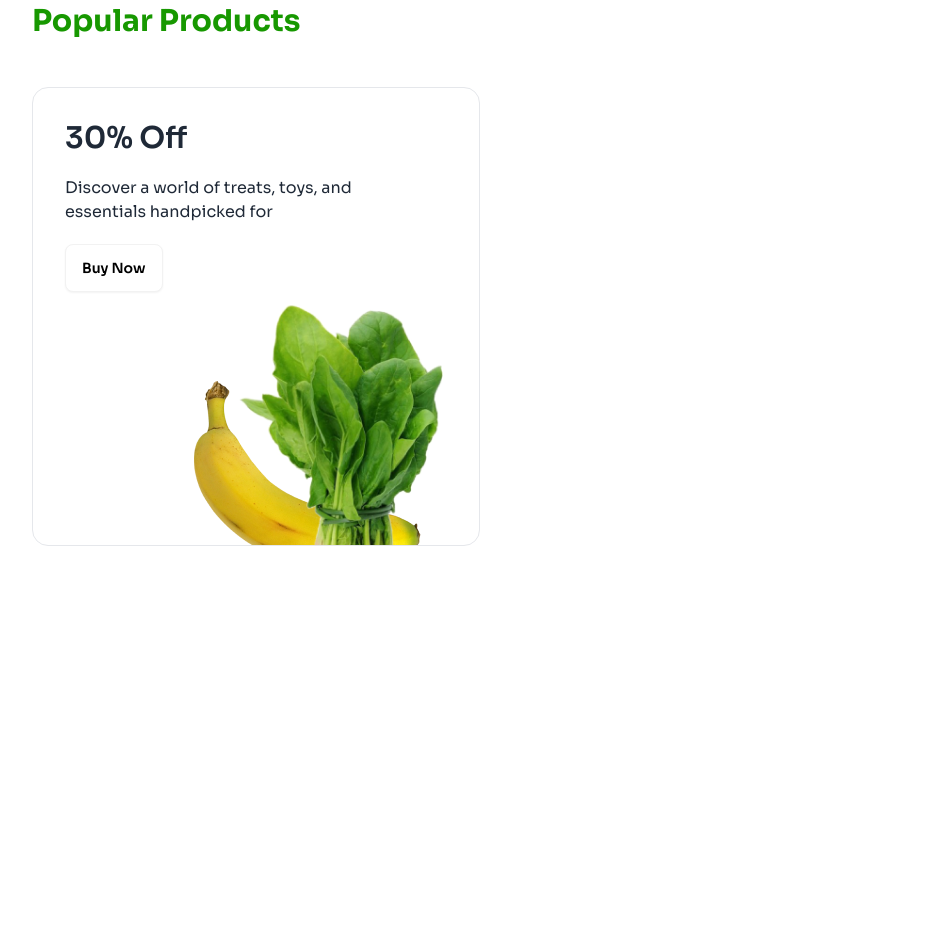
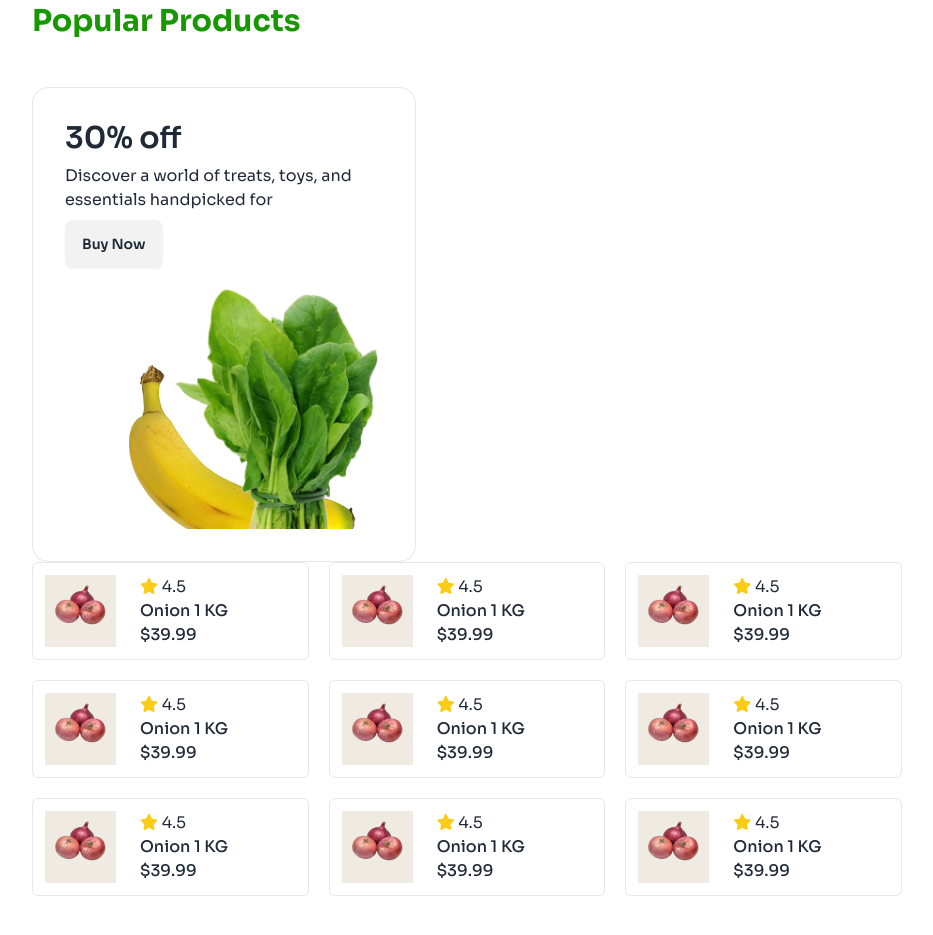
Before and after one commit to abrarjim23/living-lab-assignment-3, a plain HTML site: page index.html in a window 1280 px wide. Shown: the part 2000-2935 px from the top of the page, without its empty margins (48-981 px from the left). Before the commit the page ends 2670 px from the top, so only its background shows below. Drawn offline with nearby package versions, Linux system fonts and the light colour scheme.

Commit message:
added products section

```diff
--- a/index.html
+++ b/index.html
@@ -192,46 +192,164 @@
                 <h1 class="text-3xl font-bold text-left mb-12 text-accent-color mx-8 md:mx-0">Popular Products</h1>
             </div>
 
-            <!-- <div class="card max-w-xl border pb-24">
+            <!-- Big Product Card -->
 
-                <div class=" card-body space-y-3 relative z-10">
+            <div class="card w-96 border bg-gradient-to-[70deg] from-[#53DB3A]
+            to-[#FFFFFF]">
+                <div class="card-body">
+                    <h2 class="text-3xl font-semibold">30% off</h2>
+                    <p>Discover a world of treats, toys, and essentials handpicked for </p>
+                    <div>
+                        <button class="btn">Buy Now</button>
+                    </div>
 
-                  <h2 class="text-3xl font-semibold max-w-72">30% Off</h2>
-                  <p class="max-w-72
-                  ">Discover a world of treats, toys, and essentials handpicked for </p>
-
-                  <div class="card-actions justify-start">
-                    <button class="btn bg-white text-black">Buy Now</button>
+                    <div class="card-actions justify-end">
+                        <img src="c2-assets/vegetable-offer.png" alt="">
+                    </div>
                 </div>
             </div>
 
-                <figure class="pl-2 pt-2 absolute left-40 top-36">
-                    <img
-                      src="c2-assets/vegetable-offer.png"
-                      alt="Shoes" />
-                  </figure>
 
-              </div> -->
+            <!-- Small Small Cards -->
+            <div class="grid grid-cols-2 md:grid-cols-3 max-w-[870px] gap-5">
 
-              <div class="card bg-base-100 max-w-md border">
+                <!-- Card - 1 -->
+                <div class="border rounded-md flex max-w-72">
 
-                <div class="card-body space-y-3 pb-0">
+                    <div class="bg-accent-color-secondary m-3 max-w-20">
+                        <img class="" src="c2-assets/onion.png" alt="veg" />
+                    </div>
 
-                  <h2 class="text-3xl font-semibold">30% Off</h2>
-                  <p>Discover a world of treats, toys, and <br> essentials handpicked for </p>
+                    <div class="m-3">
+                        <h5 class="text-left"><i class="fa-solid fa-star text-yellow-400"></i> 4.5</h5>
+                        <h3 class="text-left font-medium">Onion 1 KG</h3>
+                        <h5 class="text-left font-medium">$39.99</h5>
 
-                  <div class="card-actions justify-start">
-                    <button class="btn bg-white text-black">Buy Now</button>
                     </div>
                 </div>
 
-                <div class="pl-36 mb-0">
-                    <img
-                      src="c2-assets/vegetable-offer.png"
-                      alt="Shoes" />
+                <!-- Card - 2 -->
+                <div class="border rounded-md flex max-w-72">
+
+                    <div class="bg-accent-color-secondary m-3 max-w-20">
+                        <img class="" src="c2-assets/onion.png" alt="veg" />
+                    </div>
+
+                    <div class="m-3">
+                        <h5 class="text-left"><i class="fa-solid fa-star text-yellow-400"></i> 4.5</h5>
+                        <h3 class="text-left font-medium">Onion 1 KG</h3>
+                        <h5 class="text-left font-medium">$39.99</h5>
+
+                    </div>
+                </div>
+
+                <!-- Card - 3 -->
+                <div class="border rounded-md flex max-w-72">
+
+                    <div class="bg-accent-color-secondary m-3 max-w-20">
+                        <img class="" src="c2-assets/onion.png" alt="veg" />
+                    </div>
+
+                    <div class="m-3">
+                        <h5 class="text-left"><i class="fa-solid fa-star text-yellow-400"></i> 4.5</h5>
+                        <h3 class="text-left font-medium">Onion 1 KG</h3>
+                        <h5 class="text-left font-medium">$39.99</h5>
+
+                    </div>
+                </div>
+
+                <!-- Card - 4 -->
+                <div class="border rounded-md flex max-w-72">
+
+                    <div class="bg-accent-color-secondary m-3 max-w-20">
+                        <img class="" src="c2-assets/onion.png" alt="veg" />
+                    </div>
+
+                    <div class="m-3">
+                        <h5 class="text-left"><i class="fa-solid fa-star text-yellow-400"></i> 4.5</h5>
+                        <h3 class="text-left font-medium">Onion 1 KG</h3>
+                        <h5 class="text-left font-medium">$39.99</h5>
+
+                    </div>
+                </div>
+
+                <!-- Card - 5 -->
+                <div class="border rounded-md flex max-w-72">
+
+                    <div class="bg-accent-color-secondary m-3 max-w-20">
+                        <img class="" src="c2-assets/onion.png" alt="veg" />
+                    </div>
+
+                    <div class="m-3">
+                        <h5 class="text-left"><i class="fa-solid fa-star text-yellow-400"></i> 4.5</h5>
+                        <h3 class="text-left font-medium">Onion 1 KG</h3>
+                        <h5 class="text-left font-medium">$39.99</h5>
+
+                    </div>
+                </div>
+
+                <!-- Card - 6 -->
+                <div class="border rounded-md flex max-w-72">
+
+                    <div class="bg-accent-color-secondary m-3 max-w-20">
+                        <img class="" src="c2-assets/onion.png" alt="veg" />
+                    </div>
+
+                    <div class="m-3">
+                        <h5 class="text-left"><i class="fa-solid fa-star text-yellow-400"></i> 4.5</h5>
+                        <h3 class="text-left font-medium">Onion 1 KG</h3>
+                        <h5 class="text-left font-medium">$39.99</h5>
+
+                    </div>
+                </div>
+
+                <!-- Card - 7 -->
+                <div class="border rounded-md flex max-w-72">
+
+                    <div class="bg-accent-color-secondary m-3 max-w-20">
+                        <img class="" src="c2-assets/onion.png" alt="veg" />
+                    </div>
+
+                    <div class="m-3">
+                        <h5 class="text-left"><i class="fa-solid fa-star text-yellow-400"></i> 4.5</h5>
+                        <h3 class="text-left font-medium">Onion 1 KG</h3>
+                        <h5 class="text-left font-medium">$39.99</h5>
+
+                    </div>
+                </div>
+
+                <!-- Card - 8 -->
+                <div class="border rounded-md flex max-w-72">
+
+                    <div class="bg-accent-color-secondary m-3 max-w-20">
+                        <img class="" src="c2-assets/onion.png" alt="veg" />
+                    </div>
+
+                    <div class="m-3">
+                        <h5 class="text-left"><i class="fa-solid fa-star text-yellow-400"></i> 4.5</h5>
+                        <h3 class="text-left font-medium">Onion 1 KG</h3>
+                        <h5 class="text-left font-medium">$39.99</h5>
+
+                    </div>
+                </div>
+
+                <!-- Card - 9 -->
+                <div class="border rounded-md flex max-w-72">
+
+                    <div class="bg-accent-color-secondary m-3 max-w-20">
+                        <img class="" src="c2-assets/onion.png" alt="veg" />
+                    </div>
+
+                    <div class="m-3">
+                        <h5 class="text-left"><i class="fa-solid fa-star text-yellow-400"></i> 4.5</h5>
+                        <h3 class="text-left font-medium">Onion 1 KG</h3>
+                        <h5 class="text-left font-medium">$39.99</h5>
+
+                    </div>
                 </div>
 
             </div>
+
 
 
 
```
Lines whose indentation alone changed are shown as unchanged.
